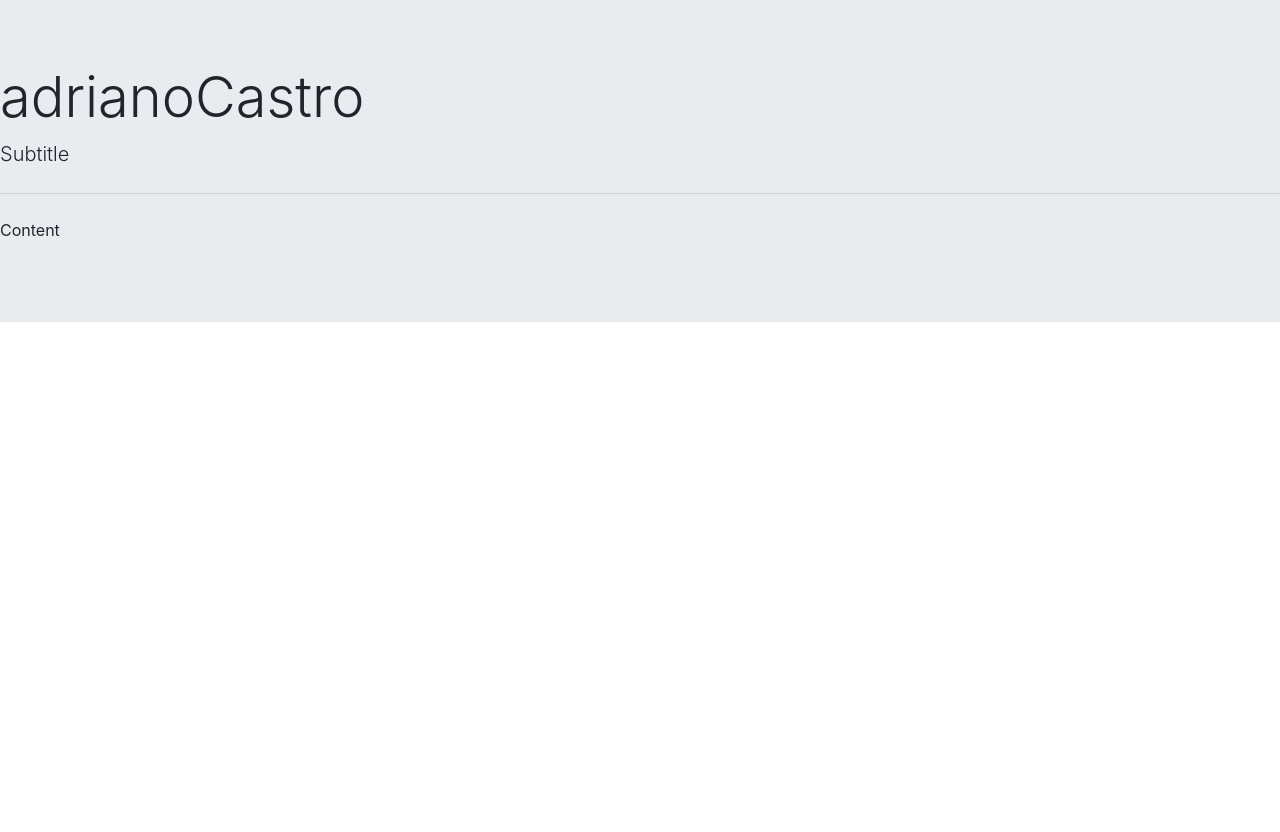
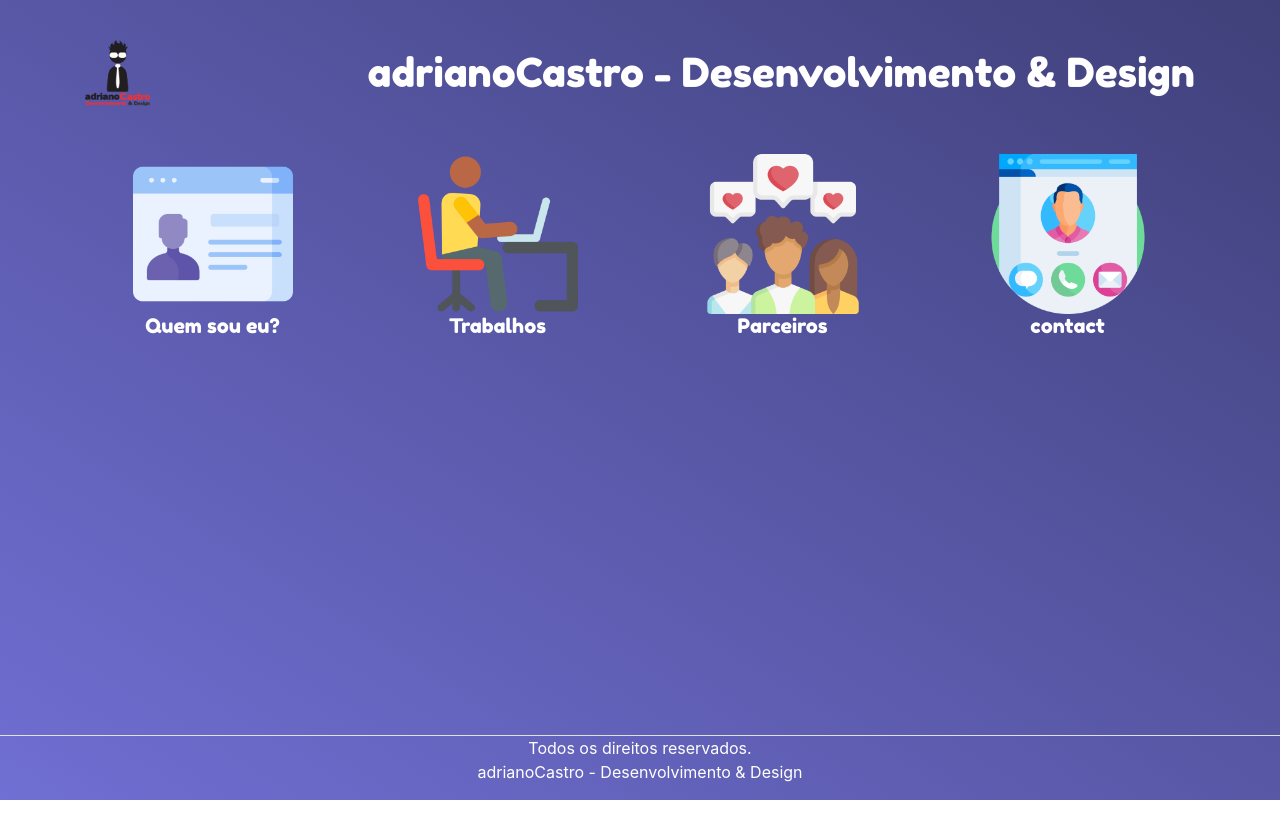
Before and after one commit to aocastro/protifolio-turma-b, a plain HTML site: page index.html in a window 1280 px wide. Before the commit the page ends 800 px from the top, so only its background shows below. Drawn offline with Linux system fonts and the light colour scheme.

Commit message:
Commit da index e elementos do projeto.

```diff
--- /dev/null
+++ b/css/adriano-castro.css
@@ -0,0 +1,22 @@
+@import url('https://fonts.googleapis.com/css2?family=Fredoka+One&display=swap');
+body {
+    overflow: hidden;
+}
+
+.bg-adriano-castro {
+    background: linear-gradient(to bottom left, #40407a, #706fd3);
+    height: 100vh;
+}
+
+.mt-n4 {
+    margin-top: -1.5rem;
+}
+
+h1,
+h2,
+h3,
+h4,
+h5,
+h6 {
+    font-family: 'Fredoka One', cursive;
+}
--- a/index.html
+++ b/index.html
@@ -8,15 +8,65 @@
     <title>Meu Protifólio - adrianoCastro</title>
     <link rel="shortcut icon" href="img/adrianoCastro.png" type="image/x-icon">
     <link rel="stylesheet" href="css/bootstrap.css">
+    <link rel="stylesheet" href="css/adriano-castro.css">
 </head>
 
 <body>
 
-    <div class="jumbotron jumbotron-fluid">
-        <h1 class="display-4">adrianoCastro</h1>
-        <p class="lead">Subtitle</p>
-        <hr class="my-4">
-        <p>Content</p>
+    <div class="jumbotron jumbotron-fluid bg-adriano-castro">
+        <div class="container">
+
+            <div class="row justify-content-center mt-n4">
+                <div class="col-3 col-sm-2 col-md-1">
+                    <img class="img-fluid" src="img/adrianoCastro.png" alt="adrianoCastro">
+                </div>
+                <div class="col-9 col-sm-10 col-md-11">
+                    <h1 class="text-right text-white mt-2 d-none d-sm-block">
+                        adrianoCastro - Desenvolvimento & Design
+                    </h1>
+                    <h4 class="text-right text-white mt-4 mr-3 d-block d-sm-none">
+                        adrianoCastro
+                    </h4>
+                </div>
+            </div>
+
+            <div class="row justify-content-center mt-5">
+                <div class="col-6 col-sm-4 col-md-2 mt-5 mt-sm-4 mt-md-0">
+                    <a href="#">
+                        <img class="img-fluid" src="img/about.png" alt="Sobre">
+                        <h5 class="text-center text-white">Quem sou eu?</h5>
+                    </a>
+                </div>
+                <div class="col-6 offset-sm-1 col-sm-4 offset-md-1 col-md-2 mt-5 mt-sm-4 mt-md-0">
+                    <a href="#">
+                        <img class="img-fluid" src="img/work.png" alt="Sobre">
+                        <h5 class="text-center text-white">Trabalhos</h5>
+                    </a>
+                </div>
+                <div class="col-6 col-sm-4 offset-md-1 col-md-2 mt-5 mt-sm-4 mt-md-0">
+                    <a href="#">
+                        <img class="img-fluid" src="img/client.png" alt="Sobre">
+                        <h5 class="text-center text-white">Parceiros</h5>
+                    </a>
+                </div>
+                <div class="col-6 offset-sm-1 col-sm-4 offset-md-1 col-md-2 mt-5 mt-sm-4 mt-md-0">
+                    <a href="#">
+                        <img class="img-fluid" src="img/contact.png" alt="Sobre">
+                        <h5 class="text-center text-white">contact</h5>
+                    </a>
+                </div>
+            </div>
+        </div>
+
+        <div class="container-fluid border-top fixed-bottom">
+            <div class="row">
+                <div class="col-12">
+                    <p class="text-white text-center">
+                        Todos os direitos reservados. <br> adrianoCastro - Desenvolvimento & Design
+                    </p>
+                </div>
+            </div>
+        </div>
     </div>
 
     <script src="js/jquery-3.6.0.js"></script>
```
Also changed, not shown: img/about.png (added), img/client.png (added), img/contact.png (added), img/work.png (added), 1 other file.
